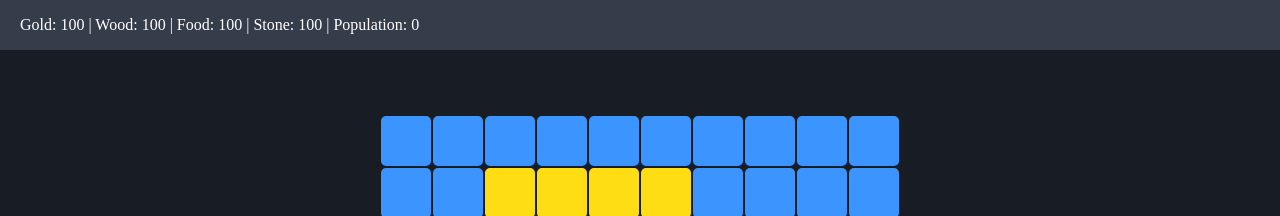
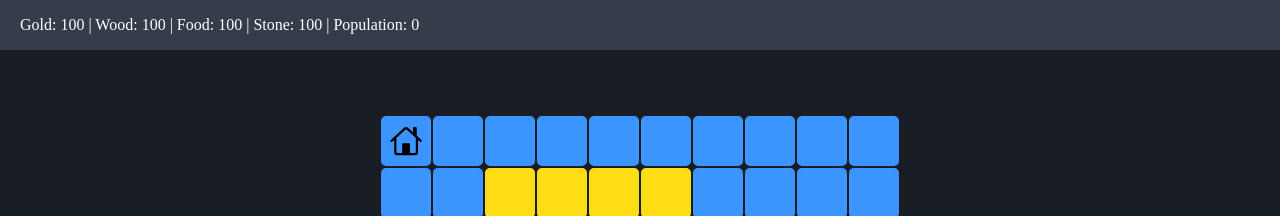
Before and after one commit to Paraldos/Island-Game, a website with bundled scripts: page index.html in a window 1280 px wide. Both pictures are taken after a click on the element 406 px from the left and 141 px from the top of the page. Shown: the top 216 px of the page. Built offline with nearby package versions, Linux system fonts and the light colour scheme.

Commit message:
added svg logic

```diff
--- a/logic/cell.js
+++ b/logic/cell.js
@@ -1,3 +1,5 @@
+import SVG from "./svg.js";
+
 export default class Cell {
   constructor(parent, type, x, y) {
     this.parent = parent;
@@ -20,6 +22,17 @@ export default class Cell {
   addEventListener() {
     this.cell.addEventListener("click", () => {
       console.log(`Clicked on cell ${this.x}-${this.y}`);
+      this.addSVG("house");
     });
   }
+
+  async addSVG(nameOfSVG) {
+    this.clearCell();
+    const svg = SVG.getSVG(nameOfSVG);
+    this.cell.appendChild(svg);
+  }
+
+  clearCell() {
+    this.cell.innerHTML = "";
+  }
 }
--- /dev/null
+++ b/logic/svg.js
@@ -0,0 +1,21 @@
+class SVG {
+  constructor() {
+    this.prepSvg("assets/fisher.svg", "fisher");
+    this.prepSvg("assets/house.svg", "house");
+  }
+
+  async prepSvg(path, key) {
+    const svgResponse = await fetch(path);
+    const svgText = await svgResponse.text();
+    const parser = new DOMParser();
+    const svgDocument = parser.parseFromString(svgText, "image/svg+xml");
+    const svgElement = svgDocument.documentElement;
+    this[key] = svgElement;
+  }
+
+  getSVG(key) {
+    return this[key].cloneNode(true);
+  }
+}
+
+export default new SVG();
--- a/styles/components/_cell.scss
+++ b/styles/components/_cell.scss
@@ -6,6 +6,9 @@
   background-color: var(--color-cell);
   border-radius: 5px;
   border: 2px solid var(--color-cell);
+  display: flex;
+  justify-content: center;
+  align-items: center;
 
   &--coast {
     --color-cell: var(--color__sand);
@@ -22,4 +25,9 @@
   &:hover {
     border-color: var(--color__outline);
   }
+
+  svg {
+    width: 70%;
+    height: 70%;
+  }
 }
```
Also changed, not shown: assets/fisher.svg (added), assets/house.svg (added), styles.css, 1 other file.
